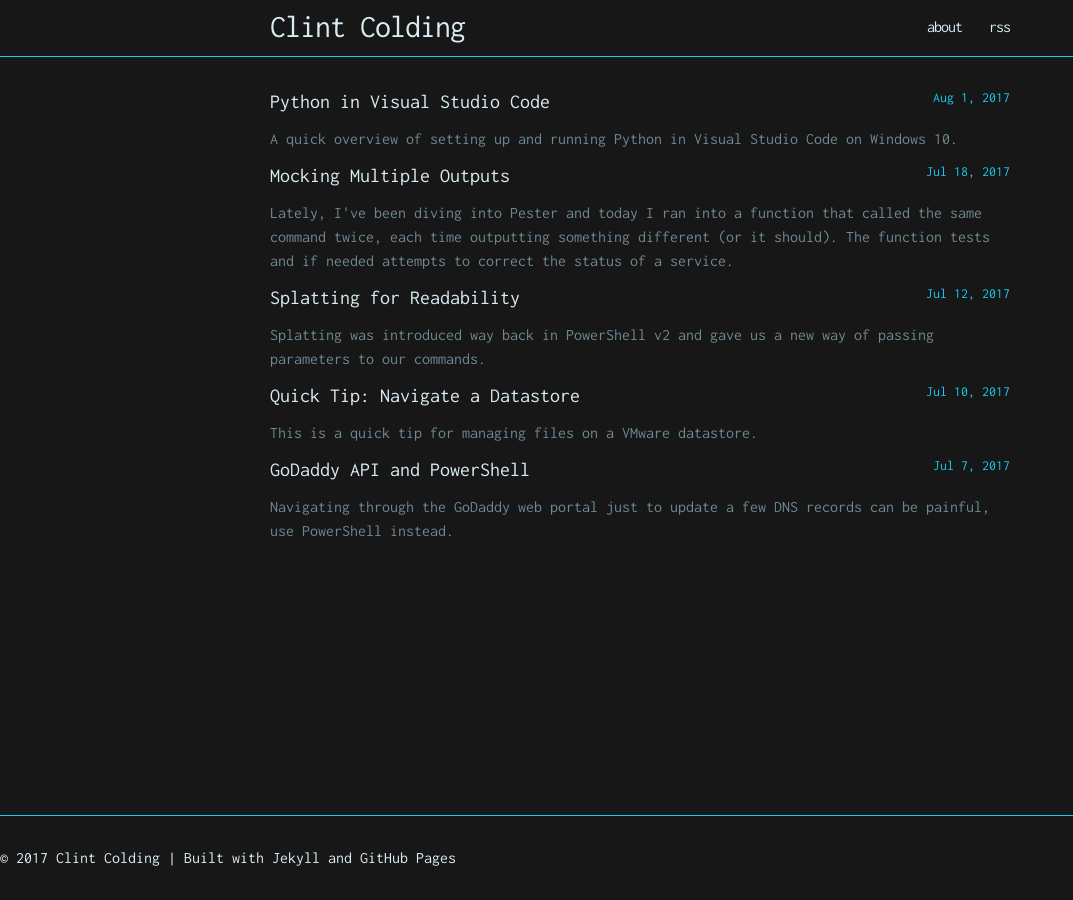
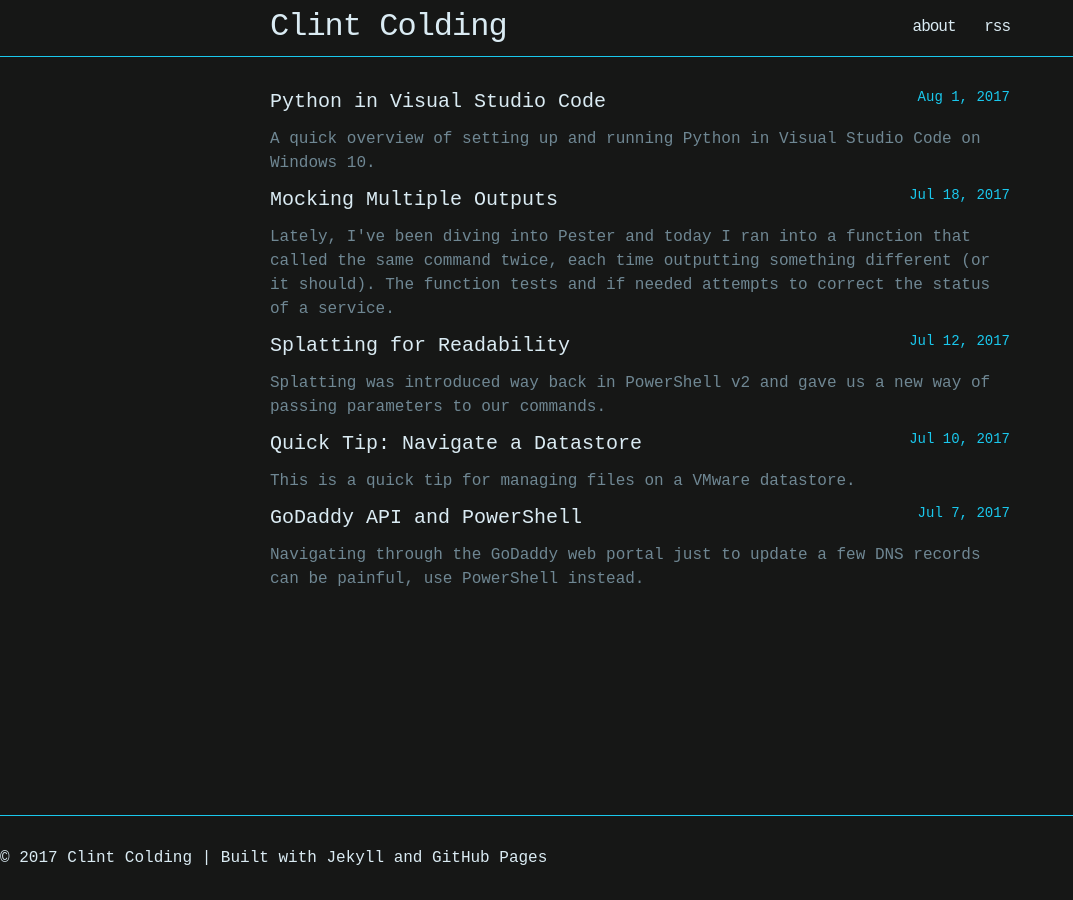
Before and after one commit to clintcolding/clintcolding.github.io, a Jekyll site: the page built from index.md, in a window 1280 px wide. Shown: the whole page, without its empty margins (0-1073 px from the left). Built offline with Jekyll 4.4.1, drawn with Linux system fonts in a browser that asks for light colours.

Commit message:
Changed google font

```diff
--- a/_includes/head.html
+++ b/_includes/head.html
@@ -7,7 +7,7 @@
   <title>{% if page.title %}{{ page.title | escape }}{% else %}{{ site.title | escape }}{% endif %}</title>
   <meta name="description" content="{{ page.excerpt | default: site.description | strip_html | normalize_whitespace | truncate: 160 | escape }}">
 
-  <link href="https://fonts.googleapis.com/css?family=Inconsolata" rel="stylesheet">
+  <link href="https://fonts.googleapis.com/css?family=Saira" rel="stylesheet">
   <link rel="stylesheet" href="{{ "/assets/main.css" | relative_url }}">
   <link rel="canonical" href="{{ page.url | replace:'index.html','' | absolute_url }}">
   <link rel="alternate" type="application/rss+xml" title="{{ site.title | escape }}" href="{{ "/feed.xml" | relative_url }}">
```
